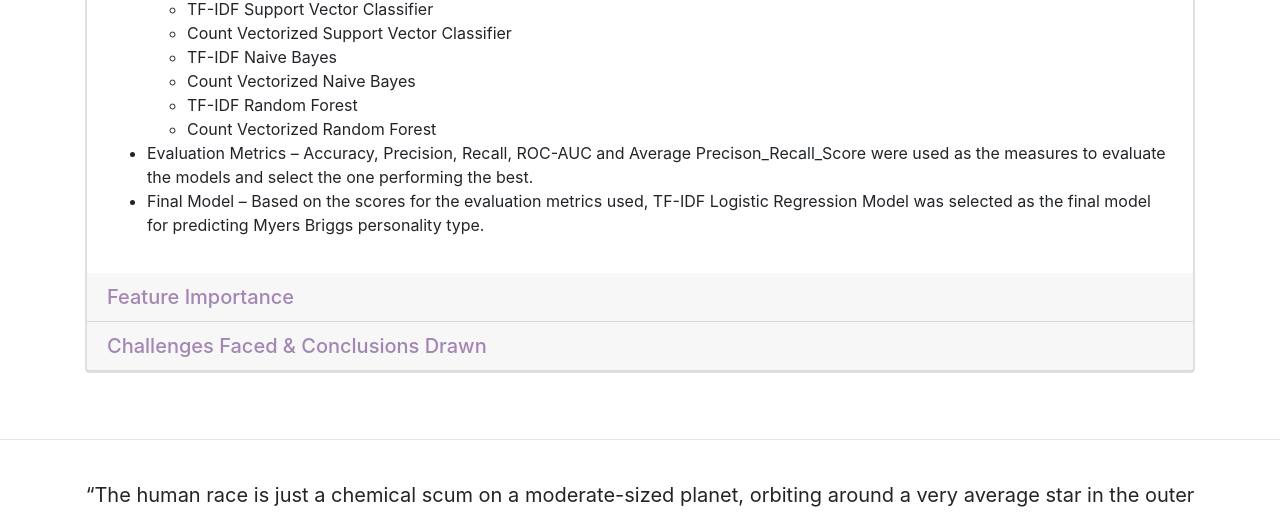
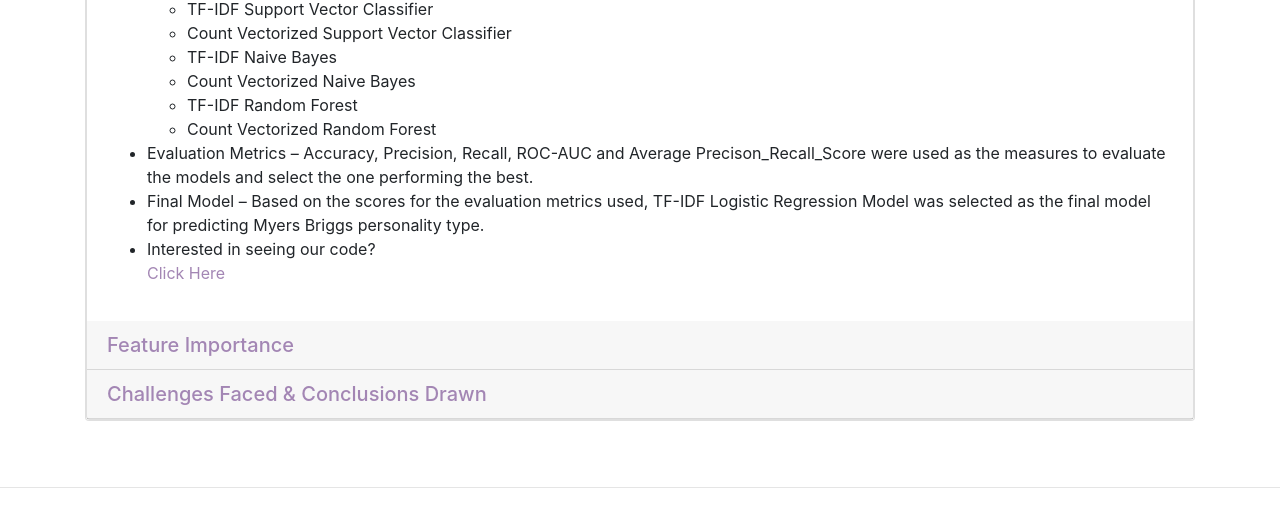
Before and after one commit to esharma3/myers-briggs-personality-prediction, a Flask app: page /methodology in a window 1280 px wide, after a click on "Machine Learning Models". Shown: the part 1269-1783 px from the top of the page. Run offline with Flask 2, Linux system fonts and the light colour scheme; some libraries are stand-ins or nearby versions.

Commit message:
Added link to Github

```diff
--- a/templates/methodology.html
+++ b/templates/methodology.html
@@ -250,6 +250,8 @@
 							</ul>
 						<li>Evaluation Metrics – Accuracy, Precision, Recall, ROC-AUC and Average Precison_Recall_Score were used as the measures to evaluate the models and select the one performing the best. </li>
 						<li>Final Model – Based on the scores for the evaluation metrics used, TF-IDF Logistic Regression Model was selected as the final model for predicting Myers Briggs personality type. </li>
+						<li>Interested in seeing our code?</li>
+						<a href="https://github.com/esharma3/myers-briggs-personality-prediction" target="_blank">Click Here</a>
 					</ul>
 				</div>
 			</div>
```
